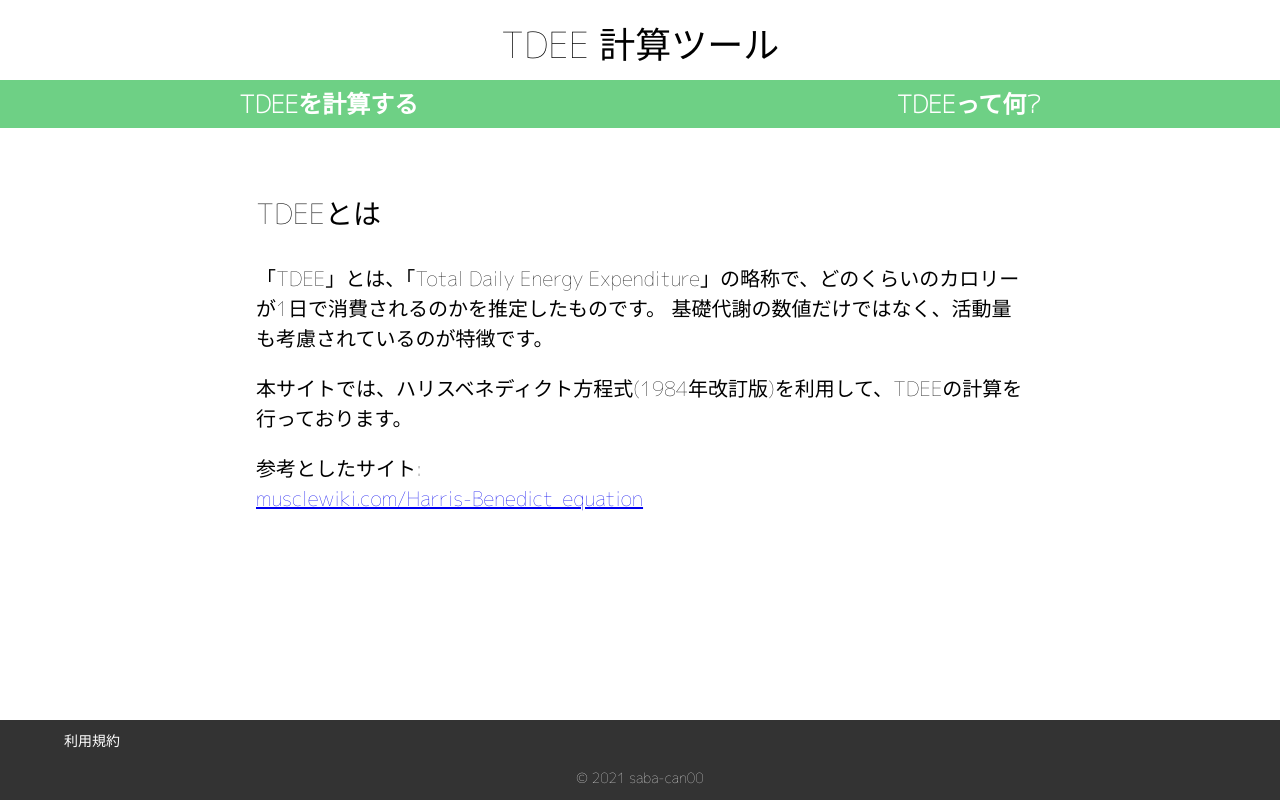
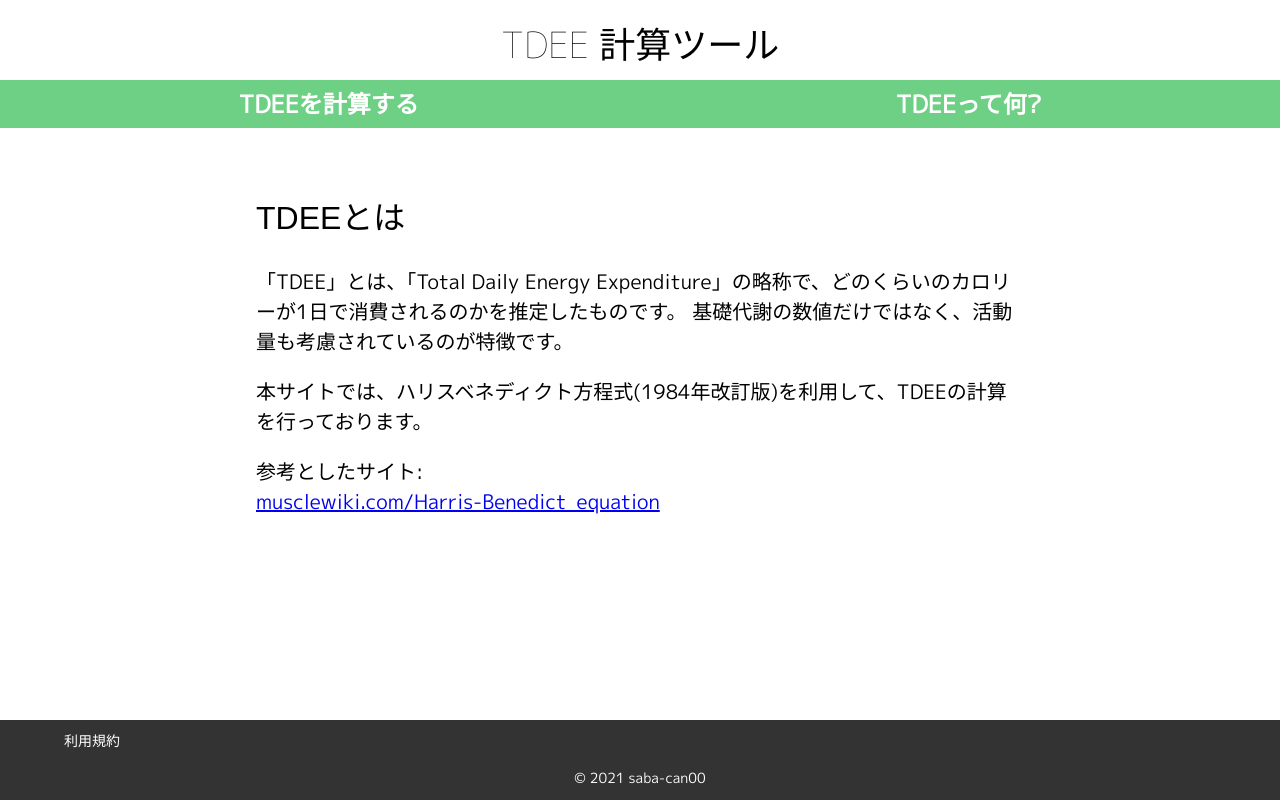
Before and after one commit to saba-can00/tdee_calculator_web, a React (Create React App) app: page /faq in a window 1280 px wide. Built offline with nearby package versions, Linux system fonts and the light colour scheme.

Commit message:
change font size to implement terms page

```diff
--- a/public/index.html
+++ b/public/index.html
@@ -11,7 +11,7 @@
     />
     <link rel="apple-touch-icon" href="%PUBLIC_URL%/logo192.png" />
     <link rel="preconnect" href="https://fonts.gstatic.com">
-    <link href="https://fonts.googleapis.com/css2?family=M+PLUS+1p:wght@100&display=swap" rel="stylesheet">
+    <link href="https://fonts.googleapis.com/css2?family=M+PLUS+1p:wght@100;300;400&&display=swap" rel="stylesheet">
     <!--
       manifest.json provides metadata used when your web app is installed on a
       user's mobile device or desktop. See https://developers.google.com/web/fundamentals/web-app-manifest/
--- a/src/components/AppHeader.js
+++ b/src/components/AppHeader.js
@@ -3,7 +3,7 @@ import styled from "styled-components";
 
 const HeaderTitle = styled.div`
   height: 48px;
-  font-weight: 300;
+  font-weight: 100;
   font-size: 36px;
   text-align: center;
   color: #000000;
--- a/src/components/ArticleTitle.js
+++ b/src/components/PageTitle.js
@@ -1,14 +1,14 @@
 import React from "react";
 import styled from "styled-components";
 
-export class ArticleTitle extends React.Component {
+export class PageTitle extends React.Component {
   render() {
     return <Title className={this.props.className}>{this.props.title}</Title>;
   }
 }
 
 const Title = styled.h1`
-  font-size: 28px;
-  font-family: "M PLUS 1p", sans-serif;
-  font-weight: 300;
+  font-size: 32px;
+  font-family: "'M plus 1p'", sans-serif;
+  font-weight: 400;
 `;
--- a/src/page/FaqPage.js
+++ b/src/page/FaqPage.js
@@ -1,6 +1,6 @@
 import React from "react";
 import styled from "styled-components";
-import { ArticleTitle } from "../components/ArticleTitle";
+import { PageTitle } from "../components/PageTitle";
 import { ArticleParagraph } from "../components/ArticleParagraph";
 export class FaqPage extends React.Component {
   render() {
@@ -33,7 +33,7 @@ const Form = styled.main`
   flex-direction: column;
 `;
 
-const Header = styled(ArticleTitle).attrs((props) => ({
+const Header = styled(PageTitle).attrs((props) => ({
   title: props.title,
 }))`
   margin-top: 0;
--- a/src/page/TermsOfService.js
+++ b/src/page/TermsOfService.js
@@ -1,7 +1,8 @@
 import React from "react";
 import styled from "styled-components";
+import { PageTitle } from "../components/PageTitle";
+import { ArticleParagraph } from "../components/ArticleParagraph";
 import { ArticleTitle } from "../components/ArticleTitle";
-import { ArticleParagraph } from "../components/ArticleParagraph";
 
 export class TermsOfService extends React.Component {
   render(props) {
@@ -12,6 +13,10 @@ export class TermsOfService extends React.Component {
           この利用規約（以下，「本規約」といいます。）は
           TDEE計算ツール（以下，「本サービス」といいます。）の利用条件を定めるものです。
           ユーザーの皆さま（以下，「ユーザー」といいます。）には，本規約に従って，本サービスをご利用いただきます。
+        </Paragraph>
+        <ArticleTitle title="第1条（定義）" />
+        <Paragraph>
+          1.本規約において「ユーザ」とは、本規約の内容を全て確認し了承した上で、当社が本サービスで提供する情報（画像、テキスト、動画、情報等のコンテンツを含むものとし、以下、情報等と総称します。）を検索、閲覧または利用する個人をいうものとします。
         </Paragraph>
       </Form>
     );
@@ -24,7 +29,7 @@ const Form = styled.main`
   flex-direction: column;
 `;
 
-const Header = styled(ArticleTitle).attrs((props) => ({
+const Header = styled(PageTitle).attrs((props) => ({
   title: props.title,
 }))`
   margin-top: 0;
```
